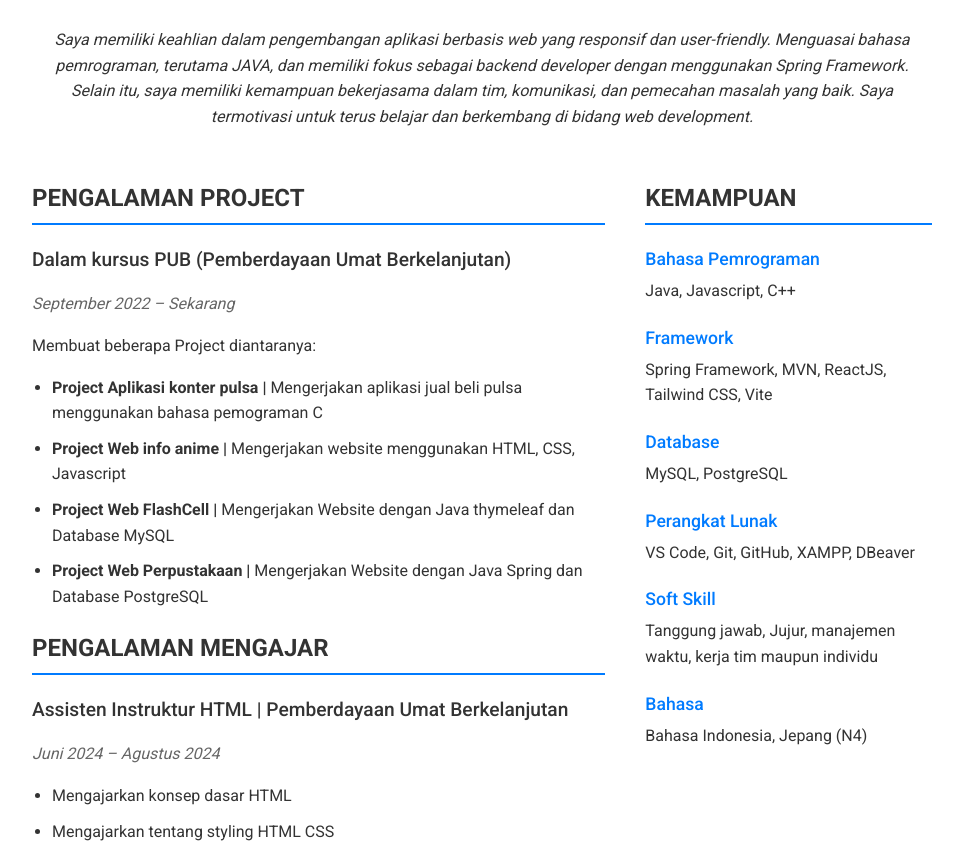
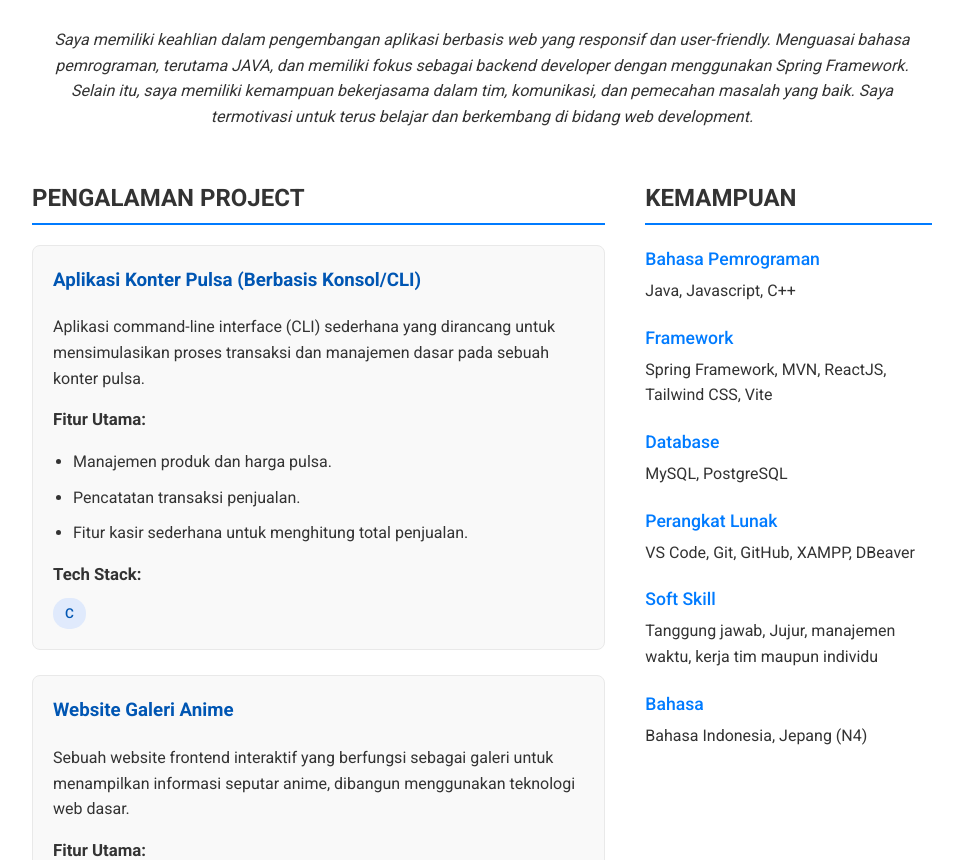
Before and after one commit to HanifFauzan-n/CV-Hanif, a plain HTML site: page index.html in a window 1280 px wide. Shown: the part 240-1100 px from the top of the page, without its empty margins (158-1121 px from the left). Drawn offline with Linux system fonts and the light colour scheme.

Commit message:
Edit description project

```diff
--- a/index.html
+++ b/index.html
@@ -5,6 +5,7 @@
     <meta name="viewport" content="width=device-width, initial-scale=1.0">
     <title>CV - Hanif Fauzan Nurrahman</title>
     <link rel="stylesheet" href="style.css">
+    <link rel="icon" href="./public/CV.png">
     <link rel="stylesheet" href="https://cdnjs.cloudflare.com/ajax/libs/font-awesome/6.0.0-beta3/css/all.min.css">
 </head>
 <body>
@@ -33,19 +34,85 @@
         <main class="content">
             <div class="left-column">
                 <section class="experience">
-                    <h2 data-lang-id="PENGALAMAN PROJECT" data-lang-en="PROJECT EXPERIENCE">PENGALAMAN PROJECT</h2>
-                    <div class="job">
-                        <h3 data-lang-id="Dalam kursus PUB (Pemberdayaan Umat Berkelanjutan)" data-lang-en="In the PUB (Pemberdayaan Umat Berkelanjutan) course">Dalam kursus PUB (Pemberdayaan Umat Berkelanjutan)</h3>
-                        <p class="date">September 2022 – Sekarang</p>
-                        <p data-lang-id="Membuat beberapa Project diantaranya:" data-lang-en="Created several projects including:">Membuat beberapa Project diantaranya:</p>
-                        <ul>
-                            <li><strong data-lang-id="Project Aplikasi konter pulsa |" data-lang-en="Project Credit Counter Application |">Project Aplikasi konter pulsa |</strong><span data-lang-id=" Mengerjakan aplikasi jual beli pulsa menggunakan bahasa pemograman C" data-lang-en=" Worked on a credit sales application using the C programming language."> Mengerjakan aplikasi jual beli pulsa menggunakan bahasa pemograman C.</span></li>
-                            <li><strong data-lang-id="Project Web info anime |" data-lang-en="Project Anime Info Website |">Project Web info anime |</strong><span data-lang-id=" Mengerjakan website menggunakan HTML, CSS, Javascript" data-lang-en=" Developed a website using HTML, CSS, and Javascript."> Mengerjakan website menggunakan HTML, CSS, Javascript.</span></li>
-                            <li><strong data-lang-id="Project Web FlashCell |" data-lang-en="Project FlashCell Website |">Project Web FlashCell |</strong><span data-lang-id=" Mengerjakan Website dengan Java thymeleaf dan Database MySQL" data-lang-en=" Built a website with Java Thymeleaf and a MySQL Database."> Mengerjakan Website dengan Java thymeleaf dan Database MySQL.</span></li>
-                            <li><strong data-lang-id="Project Web Perpustakaan |" data-lang-en="Project Library Website |">Project Web Perpustakaan |</strong><span data-lang-id=" Mengerjakan Website dengan Java Spring dan Database PostgreSQL" data-lang-en=" Developed a website with Java Spring and a PostgreSQL Database."> Mengerjakan Website dengan Java Spring dan Database PostgreSQL.</span></li>
-                        </ul>
-                    </div>
-                </section>
+    <h2 data-lang-id="PENGALAMAN PROJECT" data-lang-en="PROJECT EXPERIENCE">PENGALAMAN PROJECT</h2>
+
+    <div class="project-list">
+
+        <div class="project-item">
+            <h3 data-lang-id="Aplikasi Konter Pulsa (Berbasis Konsol/CLI)" data-lang-en="Pulse Counter Application (CLI-Based)">Aplikasi Konter Pulsa (Berbasis Konsol/CLI)</h3>
+            <p class="project-description" data-lang-id="Aplikasi command-line interface (CLI) sederhana yang dirancang untuk mensimulasikan proses transaksi dan manajemen dasar pada sebuah konter pulsa." data-lang-en="A simple command-line interface (CLI) application designed to simulate transactions and basic management processes for a phone credit counter.">Aplikasi command-line interface (CLI) sederhana yang dirancang untuk mensimulasikan proses transaksi dan manajemen dasar pada sebuah konter pulsa.</p>
+
+            <h4 data-lang-id="Fitur Utama:" data-lang-en="Key Features:">Fitur Utama:</h4>
+            <ul>
+                <li data-lang-id="Manajemen produk dan harga pulsa." data-lang-en="Product and price management for phone credits.">Manajemen produk dan harga pulsa.</li>
+                <li data-lang-id="Pencatatan transaksi penjualan." data-lang-en="Sales transaction recording.">Pencatatan transaksi penjualan.</li>
+                <li data-lang-id="Fitur kasir sederhana untuk menghitung total penjualan." data-lang-en="Simple cashier feature to calculate total sales.">Fitur kasir sederhana untuk menghitung total penjualan.</li>
+            </ul>
+
+            <h4>Tech Stack:</h4>
+            <div class="tech-stack">
+                <span class="tech-item">C</span>
+            </div>
+        </div>
+
+        <div class="project-item">
+            <h3 data-lang-id="Website Galeri Anime" data-lang-en="Anime Gallery Website">Website Galeri Anime</h3>
+            <p class="project-description" data-lang-id="Sebuah website frontend interaktif yang berfungsi sebagai galeri untuk menampilkan informasi seputar anime, dibangun menggunakan teknologi web dasar." data-lang-en="An interactive frontend website serving as a gallery to display anime-related information, built with fundamental web technologies.">Sebuah website frontend interaktif yang berfungsi sebagai galeri untuk menampilkan informasi seputar anime, dibangun menggunakan teknologi web dasar.</p>
+
+            <h4 data-lang-id="Fitur Utama:" data-lang-en="Key Features:">Fitur Utama:</h4>
+            <ul>
+                <li data-lang-id="Tampilan daftar anime dalam format galeri." data-lang-en="Anime list display in a gallery format.">Tampilan daftar anime dalam format galeri.</li>
+                <li data-lang-id="Halaman detail untuk setiap anime." data-lang-en="Detail page for each anime.">Halaman detail untuk setiap anime.</li>
+                <li data-lang-id="Desain antarmuka yang responsif untuk berbagai ukuran layar." data-lang-en="Responsive user interface design for various screen sizes.">Desain antarmuka yang responsif untuk berbagai ukuran layar.</li>
+            </ul>
+
+            <h4>Tech Stack:</h4>
+            <div class="tech-stack">
+                <span class="tech-item">HTML</span>
+                <span class="tech-item">CSS</span>
+                <span class="tech-item">JavaScript</span>
+            </div>
+        </div>
+
+        <div class="project-item">
+            <h3 data-lang-id="Website E-commerce 'FlashCell'" data-lang-en="'FlashCell' E-commerce Website">'FlashCell' E-commerce Website</h3>
+            <p class="project-description" data-lang-id="Aplikasi web full-stack yang mensimulasikan sebuah toko online. Proyek ini dibangun dengan backend Java dan menggunakan Thymeleaf sebagai template engine untuk merender halaman secara dinamis." data-lang-en="A full-stack web application simulating an online store. This project is built with a Java backend and uses Thymeleaf as a template engine to render pages dynamically.">Aplikasi web full-stack yang mensimulasikan sebuah toko online. Proyek ini dibangun dengan backend Java dan menggunakan Thymeleaf sebagai template engine untuk merender halaman secara dinamis.</p>
+
+            <h4 data-lang-id="Fitur Utama:" data-lang-en="Key Features:">Fitur Utama:</h4>
+            <ul>
+                <li data-lang-id="Menampilkan katalog produk." data-lang-en="Displaying a product catalog.">Menampilkan katalog produk.</li>
+                <li data-lang-id="Manajemen belanja (tambah, hapus, lihat produk)." data-lang-en="Shopping management (add, remove, view products).">Manajemen keranjang belanja (tambah, hapus, lihat produk).</li>
+                <li data-lang-id="Simulasi proses checkout." data-lang-en="Checkout process simulation.">Simulasi proses checkout.</li>
+            </ul>
+
+            <h4>Tech Stack:</h4>
+            <div class="tech-stack">
+                <span class="tech-item tech-backend">Java</span>
+                <span class="tech-item tech-template">Thymeleaf</span>
+                <span class="tech-item tech-db">MySQL</span>
+            </div>
+        </div>
+
+        <div class="project-item">
+            <h3 data-lang-id="Sistem Informasi Perpustakaan" data-lang-en="Library Information System">Sistem Informasi Perpustakaan</h3>
+            <p class="project-description" data-lang-id="Aplikasi web komprehensif untuk manajemen perpustakaan, dikembangkan menggunakan arsitektur backend yang kuat dengan Spring Framework." data-lang-en="A comprehensive web application for library management, developed using a robust backend architecture with the Spring Framework.">Aplikasi web komprehensif untuk manajemen perpustakaan, dikembangkan menggunakan arsitektur backend yang kuat dengan Spring Framework.</p>
+
+            <h4 data-lang-id="Fitur Utama:" data-lang-en="Key Features:">Fitur Utama:</h4>
+            <ul>
+                <li data-lang-id="Manajemen data buku (CRUD - Create, Read, Update, Delete)." data-lang-en="Book data management (CRUD - Create, Read, Update, Delete).">Manajemen data buku (CRUD - Create, Read, Update, Delete).</li>
+                <li data-lang-id="Sistem pencatatan peminjaman dan pengembalian buku." data-lang-en="Book borrowing and return recording system.">Sistem pencatatan peminjaman dan pengembalian buku.</li>
+                <li data-lang-id="Pengelolaan data anggota perpustakaan." data-lang-en="Library member data management.">Pengelolaan data anggota perpustakaan.</li>
+            </ul>
+
+            <h4>Tech Stack:</h4>
+            <div class="tech-stack">
+                <span class="tech-item tech-backend">Java Spring</span>
+                <span class="tech-item tech-db">PostgreSQL</span>
+            </div>
+        </div>
+
+    </div>
+</section>
 
                 <section class="teaching-experience">
                     <h2 data-lang-id="PENGALAMAN MENGAJAR" data-lang-en="TEACHING EXPERIENCE">PENGALAMAN MENGAJAR</h2>
--- a/style.css
+++ b/style.css
@@ -215,3 +215,73 @@ ul li {
         font-size: 1.1em;
     }
 }
+
+/* ==============================================
+  3. GAYA BAGIAN PROYEK (TAMBAHAN)
+==============================================
+*/
+.project-list {
+    display: flex;
+    flex-direction: column;
+    gap: 25px; /* Jarak antar kartu proyek */
+}
+
+.project-item {
+    background-color: #f9f9f9;
+    border: 1px solid #e9e9e9;
+    padding: 20px;
+    border-radius: 8px;
+    transition: box-shadow 0.3s ease, transform 0.3s ease;
+}
+
+.project-item:hover {
+    box-shadow: 0 4px 15px rgba(0,0,0,0.08);
+    transform: translateY(-3px);
+}
+
+.project-item h3 {
+    margin-top: 0;
+    color: #0056b3; /* Warna judul proyek */
+}
+
+.project-item h4 {
+    font-weight: 700;
+    margin-top: 15px;
+    margin-bottom: 10px;
+    color: #333;
+    font-size: 1.05em;
+}
+
+.project-description {
+    margin-bottom: 15px;
+}
+
+.project-item ul {
+    margin-bottom: 15px;
+}
+
+.tech-stack {
+    display: flex;
+    flex-wrap: wrap;
+    gap: 8px; /* Jarak antar 'pil' teknologi */
+}
+
+.tech-item {
+    display: inline-block;
+    background-color: #e0eafc; /* Latar belakang pil */
+    color: #0056b3; /* Warna teks pil */
+    padding: 5px 12px;
+    border-radius: 15px;
+    font-size: 0.85em;
+    font-weight: 500;
+}
+
+/* Opsional: Warna berbeda untuk jenis teknologi yang berbeda */
+.tech-item.tech-backend {
+    background-color: #d1e7dd;
+    color: #0f5132;
+}
+.tech-item.tech-db {
+    background-color: #f8d7da;
+    color: #842029;
+}
```
Also changed, not shown: public/CV.png (added).
